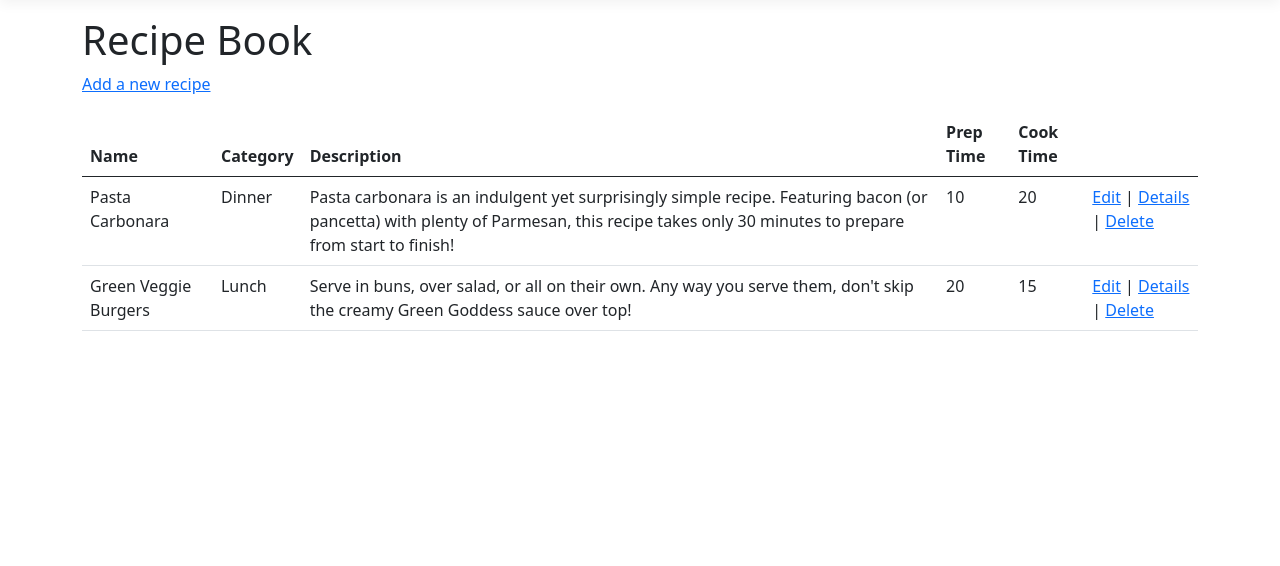
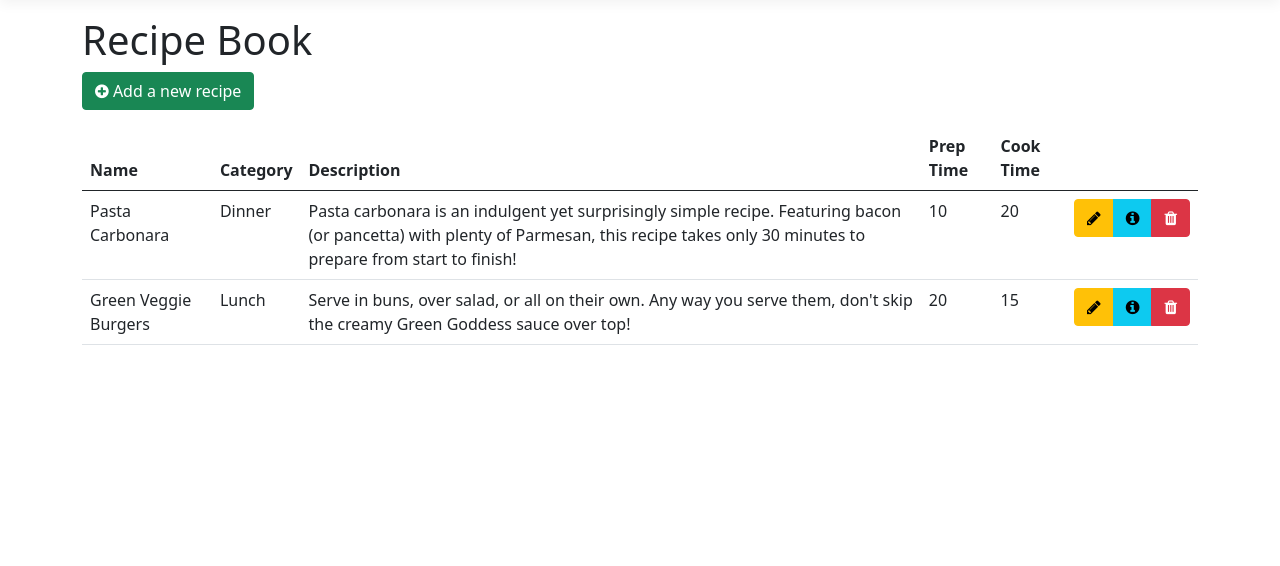
Before and after one commit to DarkoBashukoski/OnlineFridge, an ASP.NET Core app: page /Recipe in a window 1280 px wide. Shown: the part 57-623 px from the top of the page. Run offline with ASP.NET Core 8, Linux system fonts and the light colour scheme; data comes from the database, SQL or seed files in the repository; style sheets or scripts are compiled from the project's sources; some libraries are stand-ins or nearby versions.

Commit message:
CSS Styling

```diff
--- a/OnlineFridge/Views/Recipe/Index.cshtml
+++ b/OnlineFridge/Views/Recipe/Index.cshtml
@@ -3,11 +3,11 @@
 @{
     ViewData["Title"] = "Recipe Book";
 }
-
+<link rel="stylesheet" href="https://cdnjs.cloudflare.com/ajax/libs/font-awesome/4.7.0/css/font-awesome.min.css">
 <h1>Recipe Book</h1>
 
 <p>
-    <a asp-action="Create">Add a new recipe</a>
+    <a class="btn btn-success" asp-action="Create"><i class="fa fa-plus-circle"></i> Add a new recipe</a>
 </p>
 <table class="table">
     <thead>
@@ -49,9 +49,11 @@
                 @Html.DisplayFor(modelItem => item.cookTime)
             </td>
             <td>
-                <a asp-action="Edit" asp-route-id="@item.RecipeID">Edit</a> |
-                <a asp-action="Details" asp-route-id="@item.RecipeID">Details</a> |
-                <a asp-action="Delete" asp-route-id="@item.RecipeID">Delete</a>
+                <div class="btn-group">
+                    <a class="btn btn-warning" asp-action="Edit" asp-route-id="@item.RecipeID"><i class="fa fa-pencil"></i></a>
+                    <a class="btn btn-info" asp-action="Details" asp-route-id="@item.RecipeID"><i class="fa fa-info-circle"></i></a>
+                    <a class="btn btn-danger" asp-action="Delete" asp-route-id="@item.RecipeID"><i class="fa fa-trash"></i></a>
+                </div>
             </td>
         </tr>
 }
--- a/OnlineFridge/Views/Shared/_LoginPartial.cshtml
+++ b/OnlineFridge/Views/Shared/_LoginPartial.cshtml
@@ -12,7 +12,7 @@
     </li>
     <li class="nav-item">
         <form id="logoutForm" class="form-inline" asp-area="Identity" asp-page="/Account/Logout" asp-route-returnUrl="@Url.Action("Index", "Home", new { area = "" })">
-            <button id="logout" type="submit" class="nav-link btn btn-link text-dark">Logout</button>
+            <button id="logout" type="submit" class="btn btn-danger">Logout</button>
         </form>
     </li>
 }
```
Also changed, not shown: OnlineFridge/Views/Shared/_Layout.cshtml.css (line endings or trailing spaces), OnlineFridge/Views/Shared/img/logo.png (added), 8 other files.
